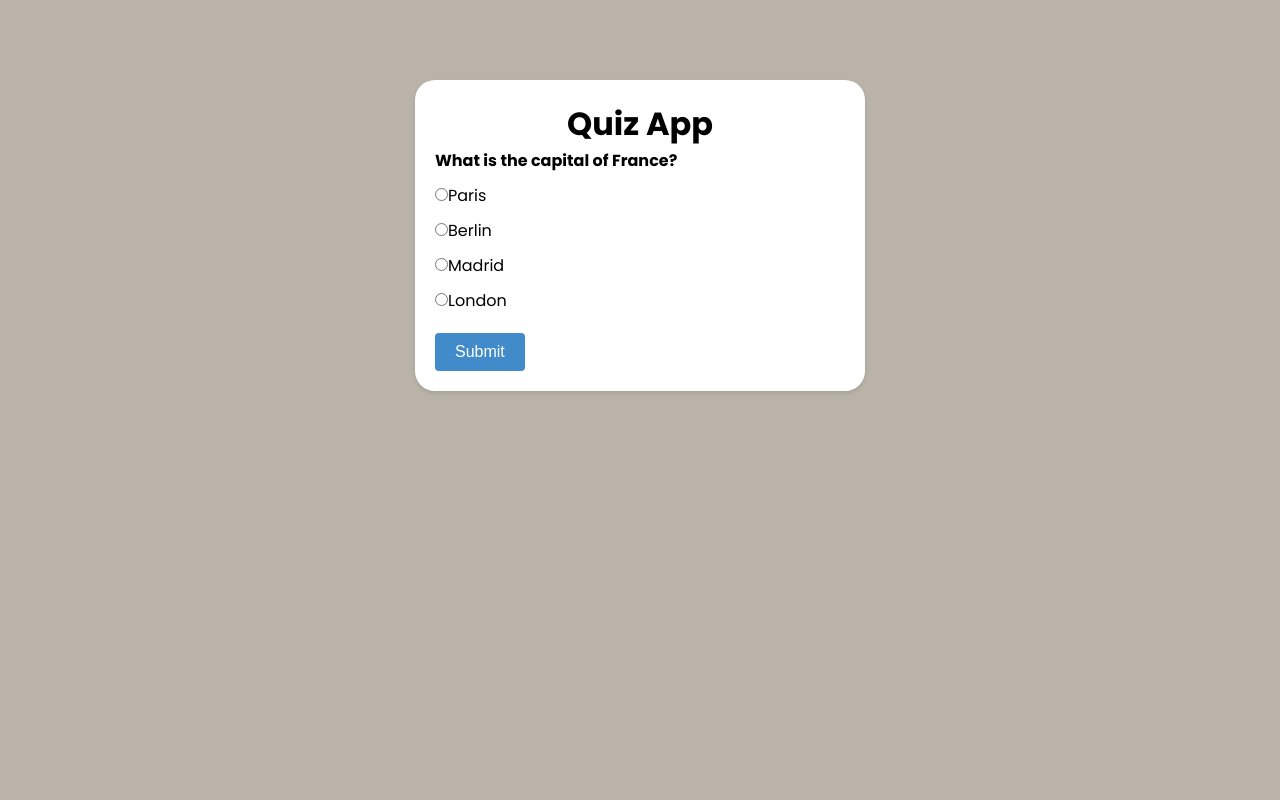
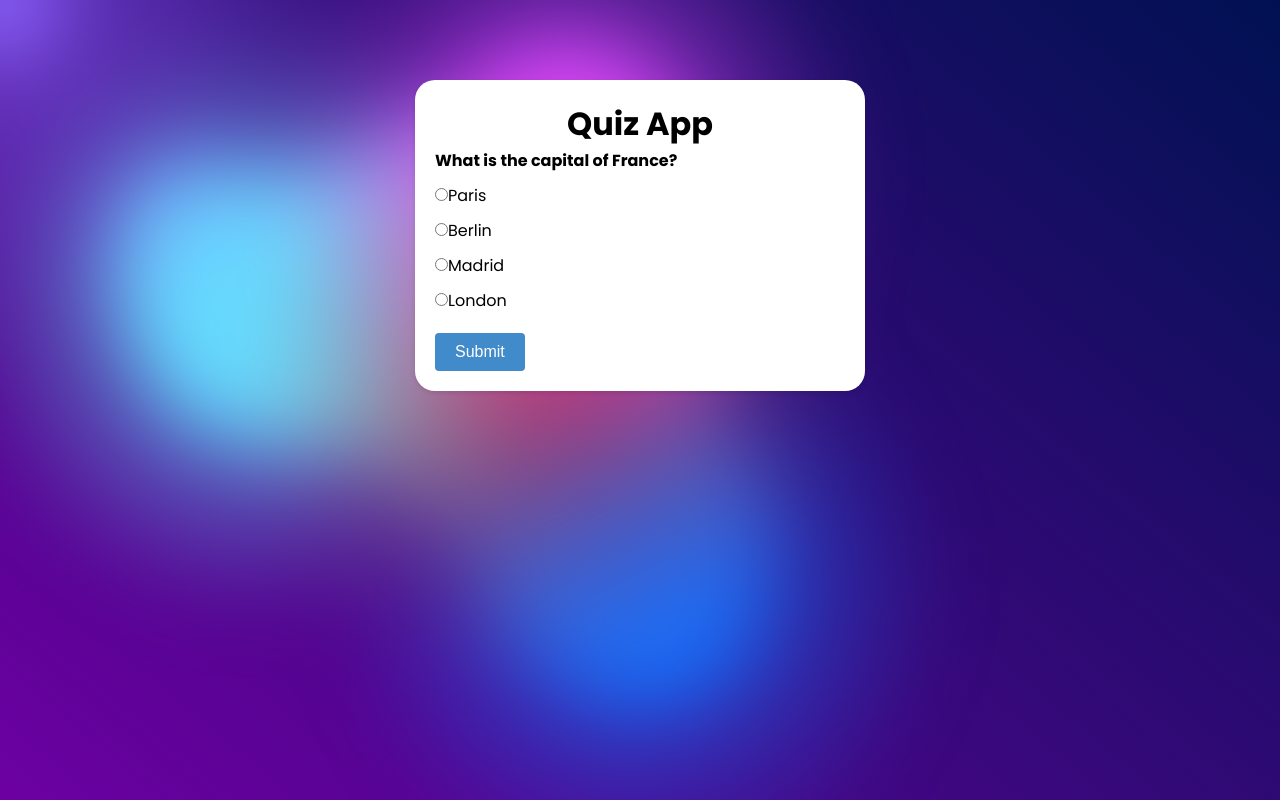
Before and after one commit to AlmazXX/Interactive-quiz, a plain HTML site: page index.html in a window 1280 px wide. Drawn offline with Linux system fonts and the light colour scheme.

Commit message:
feat: Added gradient background

```diff
--- /dev/null
+++ b/assets/scripts/background.js
@@ -0,0 +1,27 @@
+let curX = 0;
+let curY = 0;
+let tgX = 0;
+let tgY = 0;
+
+document.addEventListener("DOMContentLoaded", () => {
+  const interBubble = document.querySelector(".interactive");
+
+  function move() {
+    curX += (tgX - curX) / 20;
+    curY += (tgY - curY) / 20;
+    interBubble.style.transform = `translate(${Math.round(curX)}px,${Math.round(
+      curY
+    )}px)`;
+
+    requestAnimationFrame(() => {
+      move();
+    });
+  }
+
+  window.addEventListener("mousemove", (e) => {
+    tgX = e.clientX;
+    tgY = e.clientY;
+  });
+
+  move();
+});
--- /dev/null
+++ b/assets/styles/background.css
@@ -0,0 +1,174 @@
+:root {
+  --color-bg1: rgb(108, 0, 162);
+  --color-bg2: rgb(0, 17, 82);
+  --color1: 18, 113, 255;
+  --color2: 221, 74, 255;
+  --color3: 100, 220, 255;
+  --color4: 200, 50, 50;
+  --color5: 180, 180, 50;
+  --color-interactive: 140, 100, 255;
+  --circle-size: 80%;
+  --blending: hard-light;
+}
+
+@keyframes moveInCircle {
+  0% {
+    transform: rotate(0deg);
+  }
+  50% {
+    transform: rotate(180deg);
+  }
+  100% {
+    transform: rotate(360deg);
+  }
+}
+
+@keyframes moveVertical {
+  0% {
+    transform: translateX(-0%);
+  }
+  50% {
+    transform: translateY(50%);
+  }
+  100% {
+    transform: translateY(-50%);
+  }
+}
+
+@keyframes moveHorizontal {
+  0% {
+    transform: translateX(-50%) translateY(-10%);
+  }
+  50% {
+    transform: translateX(50%) translateY(10%);
+  }
+  100% {
+    transform: translateX(-50%) translateY(-10%);
+  }
+}
+
+.gradient-bg {
+  width: 100vw;
+  height: 100vh;
+  position: absolute;
+  overflow: hidden;
+  background: linear-gradient(40deg, var(--color-bg1), var(--color-bg2));
+  top: 0;
+  left: 0;
+}
+
+svg {
+  display: none;
+}
+
+.gradient-container {
+  filter: url(#goo) blur(40px);
+  width: 100%;
+  height: 100%;
+}
+
+.g1 {
+  position: absolute;
+  background: radial-gradient(
+      circle at center,
+      rgba(var(--color1), 0.8) 0,
+      rgba(var(--color1), 0) 50%
+    )
+    no-repeat;
+  mix-blend-mode: var(--blending);
+  width: var(--circle-size);
+  height: var(--circle-size);
+  top: calc(50% - var(--circle-size) / 2);
+  left: calc(50% - var(--circle-size) / 2);
+  transform-origin: center center;
+  animation: moveVertical 30s ease infinite;
+  opacity: 1;
+}
+
+.g2 {
+  position: absolute;
+  background: radial-gradient(
+      circle at center,
+      rgba(var(--color2), 0.8) 0,
+      rgba(var(--color2), 0) 50%
+    )
+    no-repeat;
+  mix-blend-mode: var(--blending);
+  width: var(--circle-size);
+  height: var(--circle-size);
+  top: calc(50% - var(--circle-size) / 2);
+  left: calc(50% - var(--circle-size) / 2);
+  transform-origin: calc(50% - 400px);
+  animation: moveInCircle 20s reverse infinite;
+  opacity: 1;
+}
+
+.g3 {
+  position: absolute;
+  background: radial-gradient(
+      circle at center,
+      rgba(var(--color3), 0.8) 0,
+      rgba(var(--color3), 0) 50%
+    )
+    no-repeat;
+  mix-blend-mode: var(--blending);
+  width: var(--circle-size);
+  height: var(--circle-size);
+  top: calc(50% - var(--circle-size) / 2 + 200px);
+  left: calc(50% - var(--circle-size) / 2 - 500px);
+  transform-origin: calc(50% + 400px);
+  animation: moveInCircle 40s linear infinite;
+  opacity: 1;
+}
+
+.g4 {
+  position: absolute;
+  background: radial-gradient(
+      circle at center,
+      rgba(var(--color4), 0.8) 0,
+      rgba(var(--color4), 0) 50%
+    )
+    no-repeat;
+  mix-blend-mode: var(--blending);
+  width: var(--circle-size);
+  height: var(--circle-size);
+  top: calc(50% - var(--circle-size) / 2);
+  left: calc(50% - var(--circle-size) / 2);
+  transform-origin: calc(50% - 200px);
+  animation: moveHorizontal 40s ease infinite;
+  opacity: 0.7;
+}
+
+.g5 {
+  position: absolute;
+  background: radial-gradient(
+      circle at center,
+      rgba(var(--color5), 0.8) 0,
+      rgba(var(--color5), 0) 50%
+    )
+    no-repeat;
+  mix-blend-mode: var(--blending);
+  width: calc(var(--circle-size) * 2);
+  height: calc(var(--circle-size) * 2);
+  top: calc(50% - var(--circle-size) / 2);
+  left: calc(50% - var(--circle-size) / 2);
+  transform-origin: calc(50% - 800px) calc(50% + 200px);
+  animation: moveInCircle 20s ease infinite;
+  opacity: 1;
+}
+
+.interactive {
+  position: absolute;
+  background: radial-gradient(
+      circle at center,
+      rgba(var(--color-interactive), 0.8) 0,
+      rgba(var(--color-interactive), 0) 50%
+    )
+    no-repeat;
+  mix-blend-mode: var(--blending);
+  width: 100%;
+  height: 100%;
+  top: -50%;
+  left: -50%;
+  opacity: 0.7;
+}
--- a/index.html
+++ b/index.html
@@ -3,6 +3,7 @@
   <head>
     <title>JavaScript Quiz App</title>
     <link rel="stylesheet" href="./assets/styles/styles.css" />
+    <link rel="stylesheet" href="./assets/styles/background.css" />
   </head>
   <body>
     <div class="container">
@@ -15,6 +16,35 @@
         <button id="showAnswer" class="button hide">Show Answer</button>
       </div>
     </div>
+    <div class="gradient-bg">
+      <svg xmlns="http://www.w3.org/2000/svg">
+        <defs>
+          <filter id="goo">
+            <feGaussianBlur
+              in="SourceGraphic"
+              stdDeviation="10"
+              result="blur"
+            />
+            <feColorMatrix
+              in="blur"
+              mode="matrix"
+              values="1 0 0 0 0  0 1 0 0 0  0 0 1 0 0  0 0 0 18 -8"
+              result="goo"
+            />
+            <feBlend in="SourceGraphic" in2="goo" />
+          </filter>
+        </defs>
+      </svg>
+      <div class="gradient-container">
+        <div class="g1"></div>
+        <div class="g2"></div>
+        <div class="g3"></div>
+        <div class="g4"></div>
+        <div class="g5"></div>
+        <div class="interactive"></div>
+      </div>
+    </div>
     <script src="./assets/scripts/script.js" type="module"></script>
+    <script src="./assets/scripts/background.js"></script>
   </body>
 </html>
```
